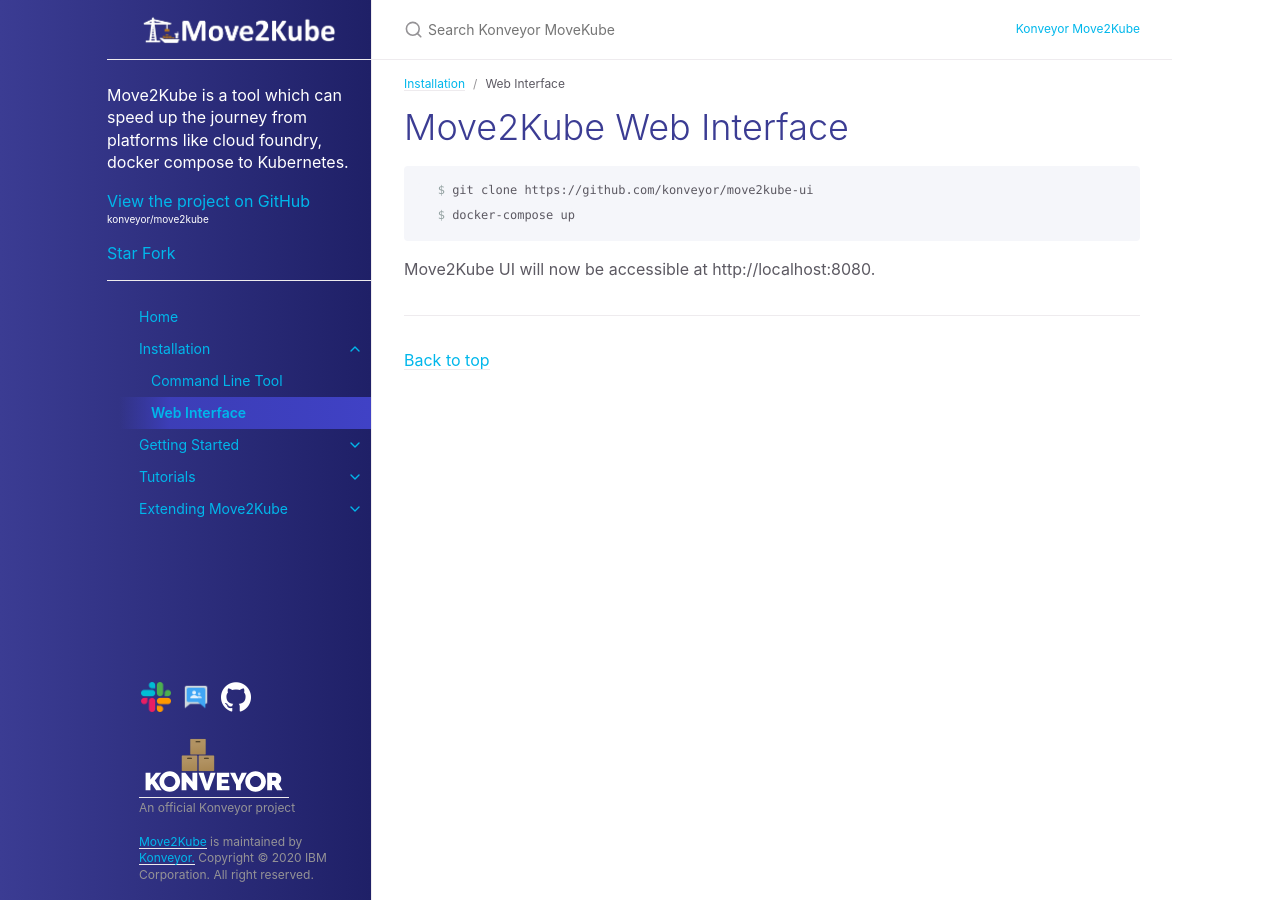
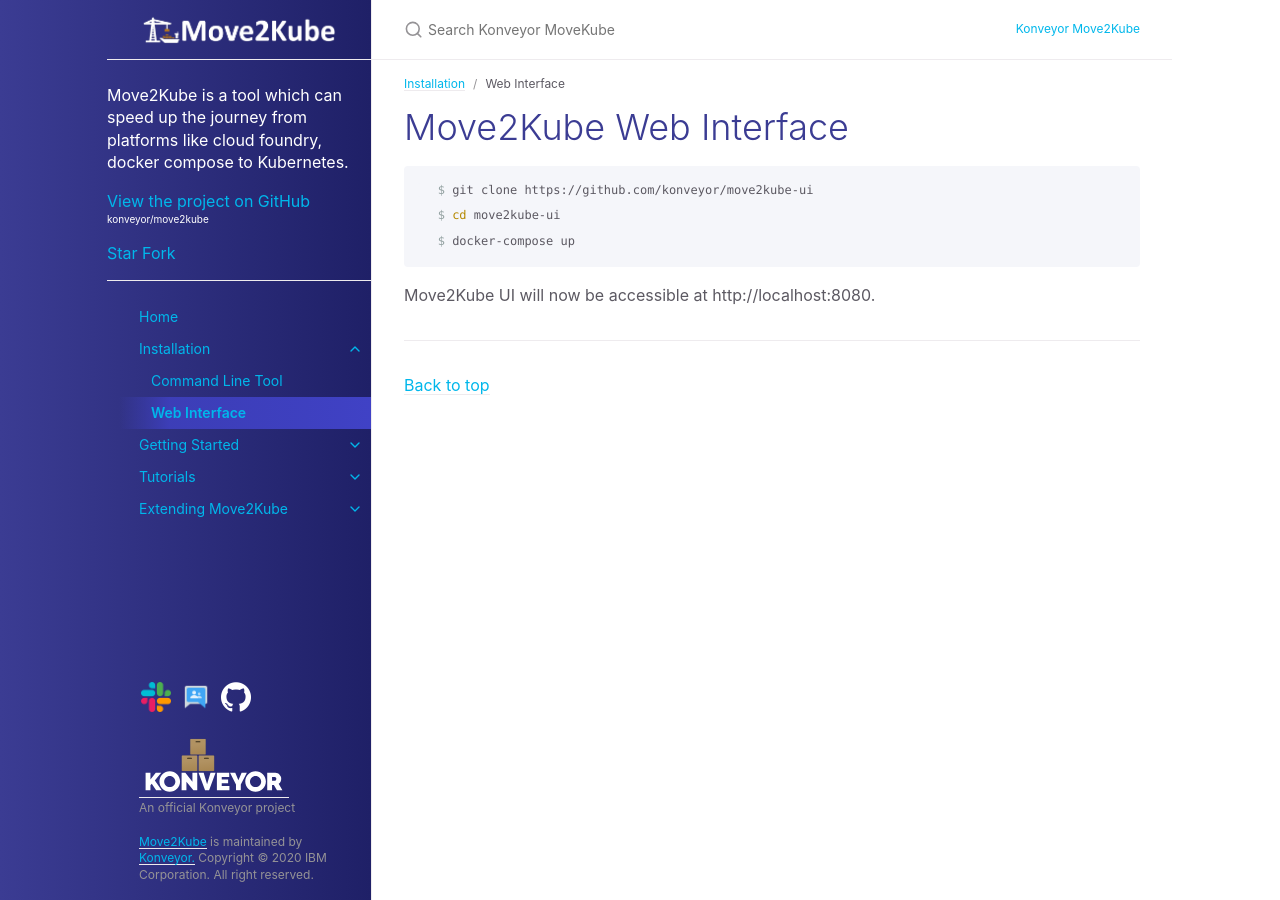
Before and after one commit to konveyor/move2kube, a Jekyll site: the page built from docs/installation/web-interface.md, in a window 1280 px wide. Built offline with Jekyll 4.4.1, drawn with Linux system fonts in a browser that asks for light colours.

Commit message:
fix: Mention about changing the directory to move2kube-ui
Signed-off-by: Akash Nayak <akash19nayak@gmail.com>

````diff
--- a/docs/installation/web-interface.md
+++ b/docs/installation/web-interface.md
@@ -10,6 +10,7 @@ nav_order: 2
 
    ```console
    $ git clone https://github.com/konveyor/move2kube-ui
+   $ cd move2kube-ui
    $ docker-compose up
    ```
 
````
